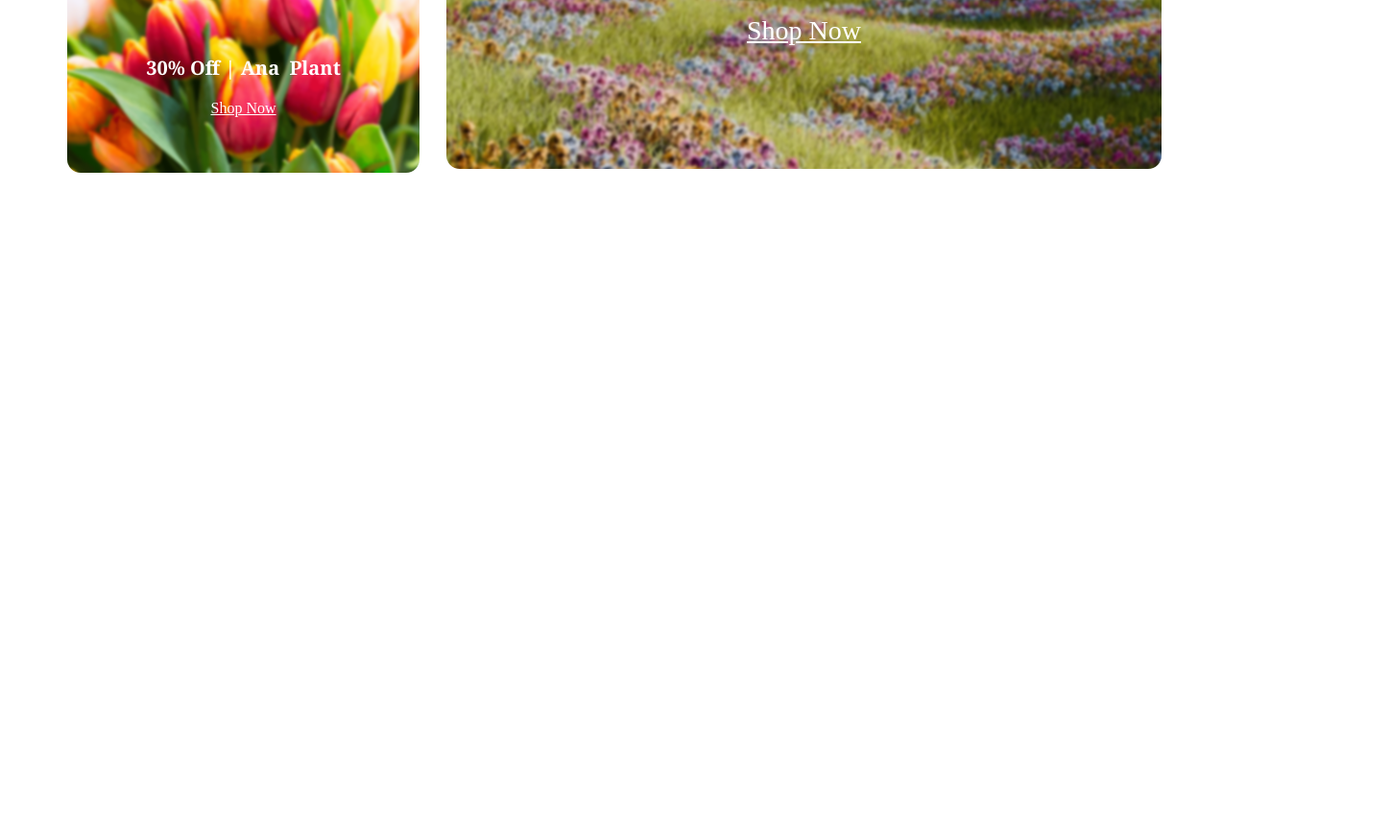
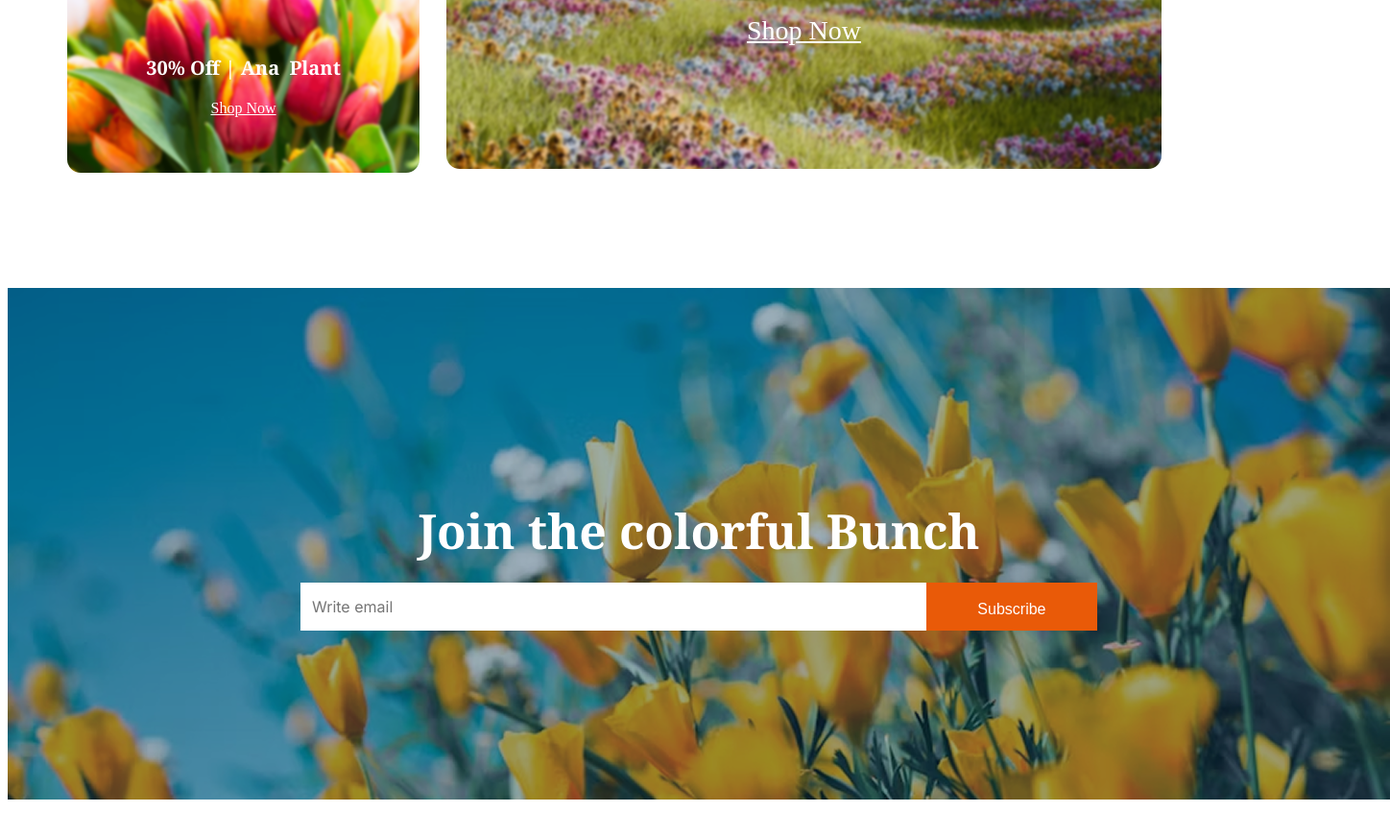
Before and after one commit to Shanjida-Islam138/flower-market-responsive-website, a plain HTML site: page index.html in a window 1280 px wide. Shown: the part 3511-4382 px from the top of the page at 96% size, 1448 px wide, since content can reach past the window. Before the commit the page ends 3811 px from the top, so only its background shows below. Drawn offline with Linux system fonts and the light colour scheme.

Commit message:
added bunch section

```diff
--- a/index.html
+++ b/index.html
@@ -148,7 +148,14 @@
   </div>
 
    </section>
-
+<!-- join the colorful bunch section -->
+   <section class="hero-section">
+    <h1 class="noto-serif-font">Join the colorful Bunch</h1>
+    <div class="subscribe-box">
+      <input type="email" class="inter-font" placeholder="Write email">
+      <button>Subscribe</button>
+    </div>
+  </section>
   </main>
   <footer>
 
--- a/styles/flower.css
+++ b/styles/flower.css
@@ -359,3 +359,48 @@ ul{
   transform: scale(1.05);
   z-index: -1;
 }
+/* bunch section */
+.hero-section {
+  width: 1440px;
+  height: 533px;
+  background: url("../assets/news-letter-bg.png") no-repeat center center;
+  background-size: cover;
+  display: flex;
+  flex-direction: column;
+  justify-content: center;
+  align-items: center;
+  text-align: center;
+  margin-bottom: 50px;
+}
+
+.hero-section h1 {
+  font-size: 50px;
+  font-weight: bold;
+  margin-bottom: 20px;
+  color: #FFFFFF;
+
+}
+
+.subscribe-box {
+  display: flex;
+  width: 830px;
+  height: 50px;
+}
+
+.subscribe-box input {
+  flex: 1;
+  padding: 12px;
+  font-size: 16px;
+  border: none;
+
+}
+
+.subscribe-box button {
+  background: #E95A08;
+  color: white;
+  border: none;
+  padding: 19px 53.5px 19px 53.5px;
+  font-size: 16px;
+  font-weight: 600px;
+  cursor: pointer;
+}
```
